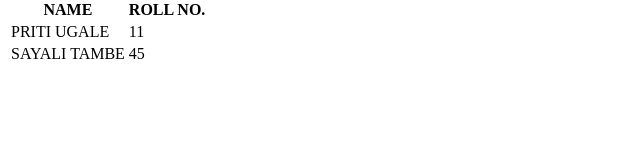
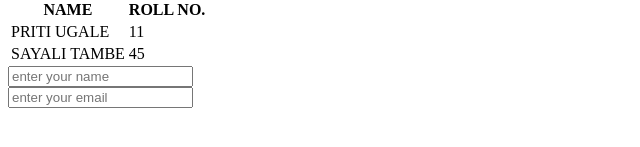
Before and after one commit to pritiugale114/icp8.0, a plain HTML site: page index.html in a window 1280 px wide. Shown: the part 143-290 px from the top of the page, without its empty margins (0-640 px from the left). Drawn offline with Linux system fonts and the light colour scheme.

Commit message:
input fields added

```diff
--- a/index.html
+++ b/index.html
@@ -26,5 +26,9 @@
             </TR>
         </tbody>
     </table>
+    <form>
+        <input type="text" placeholder="enter your name"><br>
+        <input type="email" placeholder="enter your email">
+    </form>
 </body>
 </html>
```
